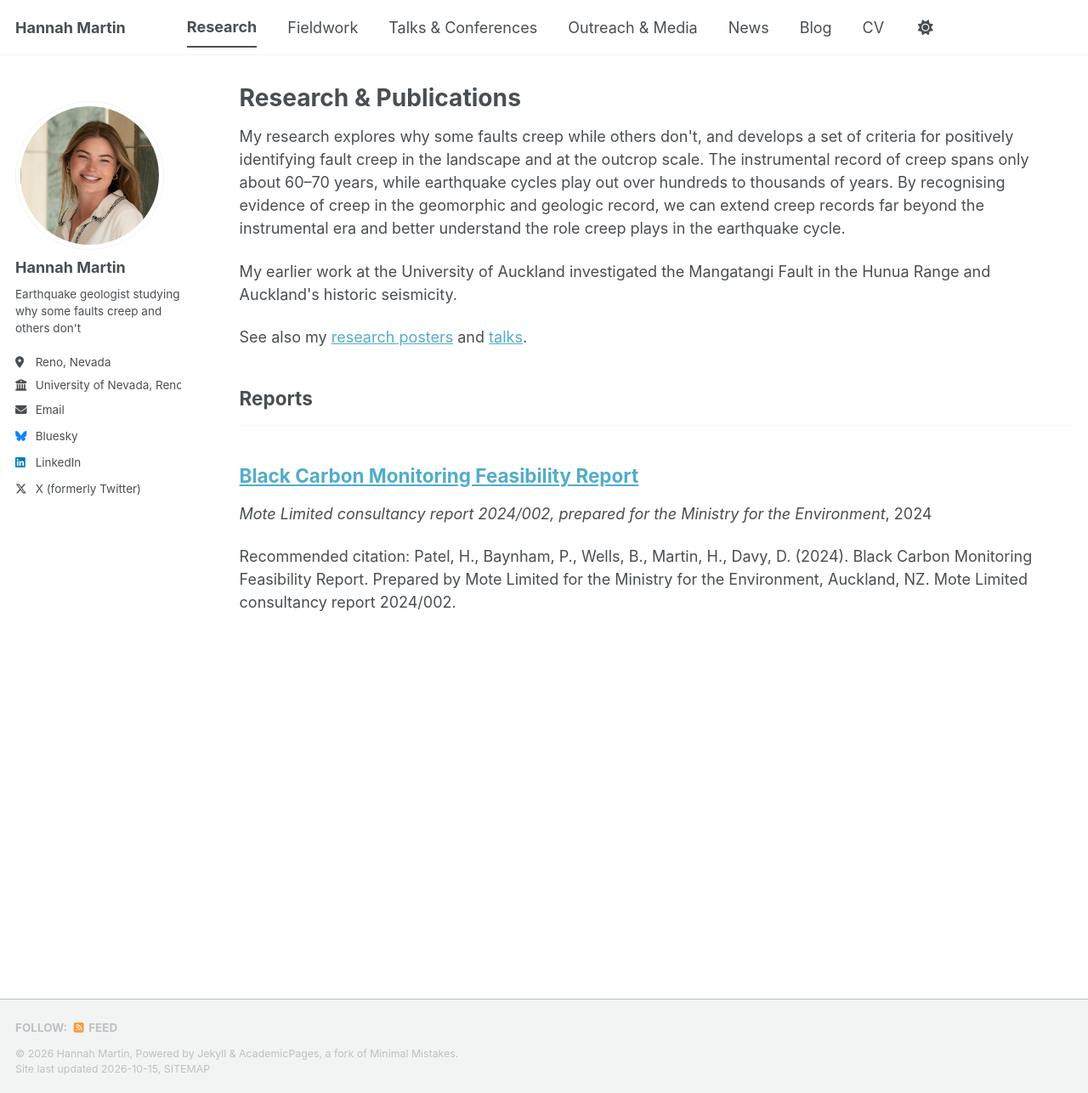
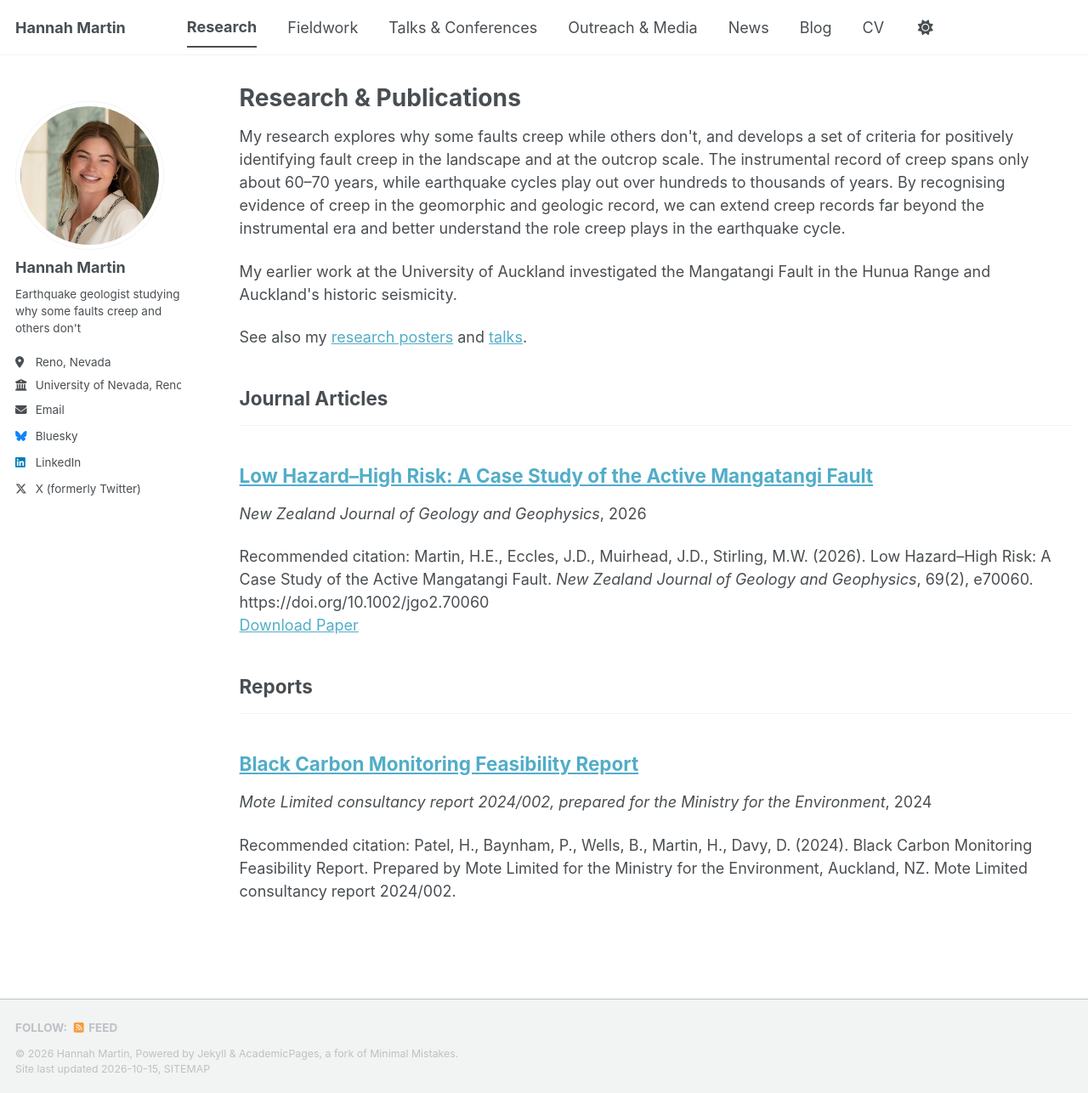
Before and after one commit to HannahMartinGeology/hannahmartingeology.github.io, a Jekyll site: the page built from _pages/publications.html, in a window 1280 px wide and 1286 px high. Shown: the whole window at 85% size. Built offline with Jekyll 4.4.1, drawn with Linux system fonts in a browser that asks for light colours; a style sheet for code colours, icons or effects is not loaded.

Commit message:
Add Mangatangi Fault paper (NZJGG 2026)
Co-Authored-By: Claude Opus 5.5 (1M context) <noreply@anthropic.com>
Claude-Session: https://claude.ai/code/session_01DgkcoPr1qNd1CjQ2i3f6tK

```diff
--- a/_data/news.yml
+++ b/_data/news.yml
@@ -2,6 +2,8 @@
 #   date: YYYY-MM-DD   (used for ordering and shown as "Mon YYYY")
 #   when: optional text shown instead of the date, e.g. "2024" if the month is unknown
 #   text: one or two sentences (Markdown links allowed)
+- date: 2026-05-26
+  text: "Published my lead-author paper *Low Hazard–High Risk: A Case Study of the Active Mangatangi Fault*, in the New Zealand Journal of Geology and Geophysics. [Read the paper](https://doi.org/10.1002/jgo2.70060)."
 - date: 2024-12-09
   text: "Joined the Nevada Seismological Laboratory field response to the M5.7 Parker Butte earthquake, deploying temporary seismic stations to record aftershocks. [See the fieldwork](/fieldwork/parker-butte-earthquake-response/)."
 - date: 2024-06-01
--- /dev/null
+++ b/_publications/2026-mangatangi-fault.md
@@ -0,0 +1,10 @@
+---
+title: "Low Hazard–High Risk: A Case Study of the Active Mangatangi Fault"
+collection: publications
+category: manuscripts
+permalink: /publication/2026-mangatangi-fault
+date: 2026-05-26
+venue: "New Zealand Journal of Geology and Geophysics"
+paperurl: "https://doi.org/10.1002/jgo2.70060"
+citation: "Martin, H.E., Eccles, J.D., Muirhead, J.D., Stirling, M.W. (2026). Low Hazard–High Risk: A Case Study of the Active Mangatangi Fault. <i>New Zealand Journal of Geology and Geophysics</i>, 69(2), e70060. https://doi.org/10.1002/jgo2.70060"
+---
```
Also changed, not shown: _fieldwork/2023-mangatangi-fault.md (+1 -1 lines).
